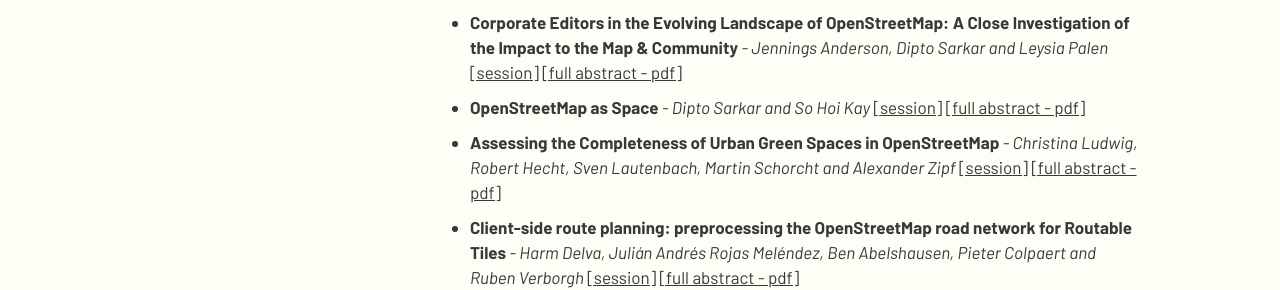
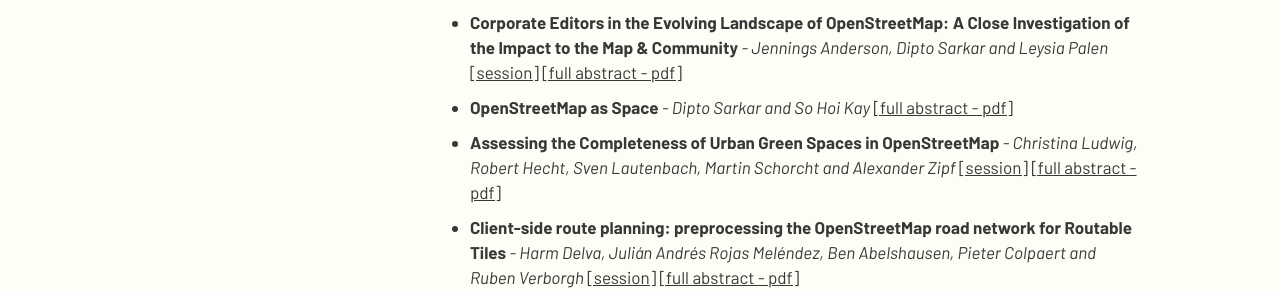
Before and after one commit to openstreetmap/stateofthemap-2019, a Jekyll site: the page built from academic_proceedings/index.html, in a window 1280 px wide and 900 px high, scrolled down 718 px. Shown: the part 163-453 px from the top of the window. Built offline with Jekyll 4.4.1, drawn with Linux system fonts in a browser that asks for light colours.

Commit message:
remove session link from canceled talk

```diff
--- a/academic_proceedings/index.html
+++ b/academic_proceedings/index.html
@@ -66,7 +66,6 @@
   <li>
     <span style="font-weight: bold">OpenStreetMap as Space</span>
     <span style="font-style: italic"> - Dipto Sarkar and So Hoi Kay</span>
-    <a href="../sessions/SR88Y3">[session]</a>
     <a href="https://doi.org/10.5281/zenodo.3387699">[full abstract - pdf]</a>
   </li>
   <li>
```
